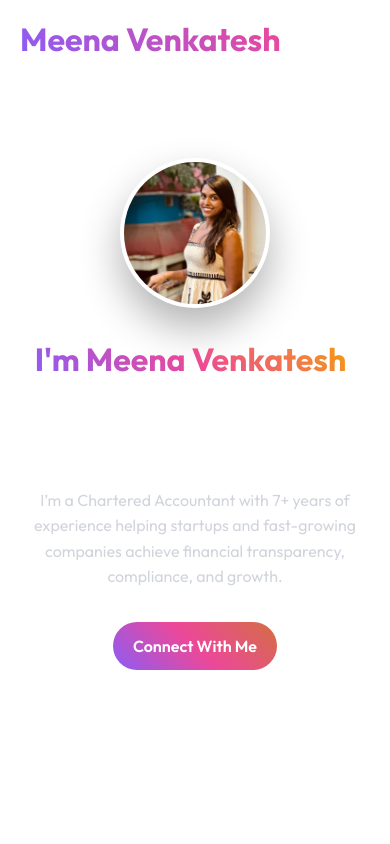
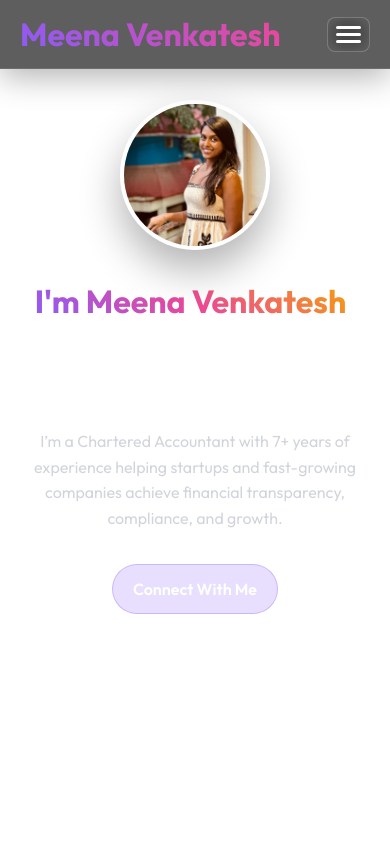
Before and after one commit to 75asu/ca_meena_venkatesh, a Next.js app: page / in a window 390 px wide. Shown: the top 844 px of the page. Built offline with nearby package versions, Linux system fonts and the light colour scheme.

Commit message:
navbar udpate

```diff
--- a/components/About/abt.css
+++ b/components/About/abt.css
@@ -10,6 +10,7 @@
   max-width: 1200px;
   margin: 0 auto;
   width: 100%;
+  /* padding-top: 100px; */
 }
 
 /* Section Header */
--- a/components/Home/homesection.css
+++ b/components/Home/homesection.css
@@ -10,17 +10,37 @@
   padding: 0 20px;
 }
 
-/* Header Styles */
+/* Header Styles with Glassmorphism */
 .header {
-  padding: 20px 0;
-  position: relative;
-  z-index: 10;
+  position: fixed;
+  top: 0;
+  left: 0;
+  right: 0;
+  padding: 15px 0;
+  z-index: 1000;
+  /* Glassmorphism effect */
+  background: rgba(26, 26, 26, 0.7);
+  backdrop-filter: blur(20px);
+  -webkit-backdrop-filter: blur(20px);
+  border-bottom: 1px solid rgba(255, 255, 255, 0.1);
+  /* Subtle shadow for depth */
+  box-shadow: 0 8px 32px rgba(0, 0, 0, 0.3);
+  transition: all 0.3s ease;
+}
+
+/* Enhanced glassmorphism on scroll */
+.header.scrolled {
+  background: rgba(26, 26, 26, 0.85);
+  backdrop-filter: blur(25px);
+  -webkit-backdrop-filter: blur(25px);
+  box-shadow: 0 8px 40px rgba(0, 0, 0, 0.4);
 }
 
 .header .container {
   display: flex;
   justify-content: space-between;
   align-items: center;
+  position: relative;
 }
 
 .logo h1 {
@@ -45,51 +65,96 @@
   color: #d1d5db;
   text-decoration: none;
   font-weight: 500;
-  transition: color 0.3s ease;
+  transition: all 0.3s ease;
   position: relative;
+  padding: 12px 20px;
 }
 
-.nav-link:hover,
+.nav-link::after {
+  content: "";
+  position: absolute;
+  bottom: 0;
+  left: 50%;
+  transform: translateX(-50%);
+  width: 0;
+  height: 2px;
+  background: linear-gradient(45deg, #8b5cf6, #ec4899);
+  border-radius: 2px;
+  transition: width 0.3s ease;
+}
+
+.nav-link:hover {
+  color: white;
+  transform: translateY(-2px);
+}
+
+.nav-link:hover::after {
+  width: 80%;
+}
+
 .nav-link.active {
   color: white;
 }
 
 .nav-link.active::after {
-  content: "";
-  position: absolute;
-  bottom: -5px;
-  left: 0;
-  right: 0;
-  height: 2px;
-  background: linear-gradient(45deg, #8b5cf6, #ec4899);
-  border-radius: 1px;
+  width: 100%;
 }
 
 .connect-btn {
-  background: linear-gradient(45deg, #8b5cf6, #ec4899, #d46e42);
+  background: rgba(139, 92, 246, 0.2);
+  backdrop-filter: blur(10px);
+  -webkit-backdrop-filter: blur(10px);
+  border: 1px solid rgba(139, 92, 246, 0.3);
   color: white;
-  border: none;
   padding: 12px 24px;
   border-radius: 25px;
   font-weight: 600;
   cursor: pointer;
-  transition: transform 0.2s ease, box-shadow 0.2s ease;
+  transition: all 0.3s ease;
+  position: relative;
+  overflow: hidden;
+}
+
+.connect-btn::before {
+  content: "";
+  position: absolute;
+  top: 0;
+  left: -100%;
+  width: 100%;
+  height: 100%;
+  background: linear-gradient(45deg, #8b5cf6, #ec4899, #d46e42);
+  transition: left 0.3s ease;
+  z-index: -1;
+}
+
+.connect-btn:hover::before {
+  left: 0;
 }
 
 .connect-btn:hover {
   transform: translateY(-2px);
-  box-shadow: 0 10px 25px rgba(139, 92, 246, 0.3);
+  box-shadow: 0 15px 35px rgba(139, 92, 246, 0.4);
+  border-color: rgba(139, 92, 246, 0.5);
 }
 
-/* Added hamburger menu styles */
+/* Hamburger menu with glassmorphism */
 .hamburger-menu {
   display: none;
   flex-direction: column;
-  background: none;
-  border: none;
+  background: rgba(255, 255, 255, 0.1);
+  backdrop-filter: blur(10px);
+  -webkit-backdrop-filter: blur(10px);
+  border: 1px solid rgba(255, 255, 255, 0.2);
+  border-radius: 8px;
   cursor: pointer;
-  padding: 5px;
+  padding: 8px;
   gap: 4px;
+  transition: all 0.3s ease;
+}
+
+.hamburger-menu:hover {
+  background: rgba(255, 255, 255, 0.15);
+  transform: translateY(-2px);
 }
 
 .hamburger-menu span {
@@ -104,33 +169,42 @@
   background: linear-gradient(45deg, #8b5cf6, #ec4899);
 }
 
-/* Main Content */
+/* Hamburger animation */
+.hamburger-menu.active span:nth-child(1) {
+  transform: rotate(45deg) translate(6px, 6px);
+}
+
+.hamburger-menu.active span:nth-child(2) {
+  opacity: 0;
+}
+
+.hamburger-menu.active span:nth-child(3) {
+  transform: rotate(-45deg) translate(6px, -6px);
+}
+
+/* Main Content - adjusted for fixed header */
 .main-content {
-  padding: 80px 0;
+  padding: 140px 0 80px 0;
   text-align: center;
 }
 
 .profile-section {
   max-width: 800px;
   margin: 0 auto;
-  /* Enhanced flexbox layout with explicit centering to prevent alignment issues */
   display: flex;
   flex-direction: column;
   align-items: center;
   justify-content: center;
   gap: 2rem;
-  /* Added isolation to prevent external CSS interference */
   position: relative;
   z-index: 1;
 }
 
 .profile-image {
-  /* Added explicit centering and isolation properties */
   margin: 0 auto;
   display: flex;
   justify-content: center;
   align-items: center;
-  /* Prevent shrinking or growing */
   flex-shrink: 0;
   flex-grow: 0;
 }
@@ -140,8 +214,11 @@
   height: 200px;
   border-radius: 50%;
   object-fit: cover;
-  border: 4px solid rgba(255, 255, 255, 0.1);
+  border: 4px solid rgba(255, 255, 255, 0.2);
   box-shadow: 0 20px 40px rgba(0, 0, 0, 0.3);
+  /* Glassmorphism effect for profile image */
+  backdrop-filter: blur(5px);
+  -webkit-backdrop-filter: blur(5px);
 }
 
 .main-title {
@@ -150,7 +227,6 @@
   line-height: 1.2;
   margin-bottom: 0;
   color: white;
-  /* Added consistent text alignment and width constraints */
   text-align: center;
   max-width: 800px;
   margin-left: auto;
@@ -169,7 +245,6 @@
   line-height: 1.6;
   color: #d1d5db;
   margin-bottom: 0;
-  /* Updated width to match title and ensure consistent alignment */
   max-width: 800px;
   margin-left: auto;
   margin-right: auto;
@@ -201,60 +276,62 @@
 }
 
 .secondary-btn {
-  background: transparent;
+  background: rgba(255, 255, 255, 0.1);
+  backdrop-filter: blur(10px);
+  -webkit-backdrop-filter: blur(10px);
   color: white;
-  border: 2px solid rgba(255, 255, 255, 0.3);
+  border: 1px solid rgba(255, 255, 255, 0.3);
   padding: 14px 30px;
   border-radius: 25px;
   font-size: 1.1rem;
   font-weight: 600;
   cursor: pointer;
-  transition: all 0.2s ease;
+  transition: all 0.3s ease;
 }
 
 .secondary-btn:hover {
-  border-color: white;
-  background: rgba(255, 255, 255, 0.1);
+  border-color: rgba(255, 255, 255, 0.5);
+  background: rgba(255, 255, 255, 0.15);
   transform: translateY(-2px);
+  box-shadow: 0 10px 25px rgba(255, 255, 255, 0.1);
 }
 
 /* Responsive Design */
 @media (max-width: 768px) {
   .header .container {
-    /* Updated header layout for hamburger menu */
     flex-direction: row;
     justify-content: space-between;
     align-items: center;
   }
 
-  /* Show hamburger menu on mobile */
   .hamburger-menu {
     display: flex;
     order: 2;
   }
 
-  /* Hide connect button on mobile header only */
   .header .connect-btn {
     display: none;
   }
 
-  /* Hide navigation by default on mobile */
+  /* Mobile navigation with enhanced glassmorphism */
   .nav {
     position: absolute;
     top: 100%;
     left: 0;
     right: 0;
-    background: rgba(26, 26, 26, 0.95);
-    backdrop-filter: blur(10px);
+    background: rgba(26, 26, 26, 0.9);
+    backdrop-filter: blur(25px);
+    -webkit-backdrop-filter: blur(25px);
     border-top: 1px solid rgba(255, 255, 255, 0.1);
+    border-bottom: 1px solid rgba(255, 255, 255, 0.1);
     transform: translateY(-100%);
     opacity: 0;
     visibility: hidden;
-    transition: all 0.3s ease;
+    transition: all 0.3s cubic-bezier(0.4, 0, 0.2, 1);
     z-index: 1000;
+    box-shadow: 0 20px 40px rgba(0, 0, 0, 0.3);
   }
 
-  /* Show navigation when menu is open */
   .nav.nav-open {
     transform: translateY(0);
     opacity: 1;
@@ -264,7 +341,7 @@
   .nav-list {
     flex-direction: column;
     padding: 20px;
-    gap: 1rem;
+    gap: 0.5rem;
     max-width: none;
   }
 
@@ -275,8 +352,22 @@
 
   .nav-link {
     display: block;
-    padding: 10px;
+    padding: 15px;
     font-size: 1.1rem;
+    border-radius: 12px;
+    margin: 5px 0;
+  }
+
+  /* Add connect button to mobile menu */
+  .nav-list::after {
+    content: "";
+    display: block;
+    margin-top: 20px;
+  }
+
+  /* Mobile main content adjustment */
+  .main-content {
+    padding: 120px 0 80px 0;
   }
 }
 
@@ -294,7 +385,6 @@
     height: 150px;
   }
 
-  /* Responsive styling for connect button in main content */
   .connect-btn {
     padding: 14px 20px;
     font-size: 1rem;
@@ -314,4 +404,8 @@
     width: 100%;
     max-width: 280px;
   }
+
+  .main-content {
+    padding: 100px 0 80px 0;
+  }
 }
--- a/components/Home/layout.tsx
+++ b/components/Home/layout.tsx
@@ -92,7 +92,7 @@ export default function HomeSection() {
                 rel="noopener noreferrer"
                 className="secondary-btn"
               >
-                Let's Sync
+                Book a call
               </a>
             </div>
           </div>
```
Also changed, not shown: 1 other file (tests, documents, lock files or other folders).
